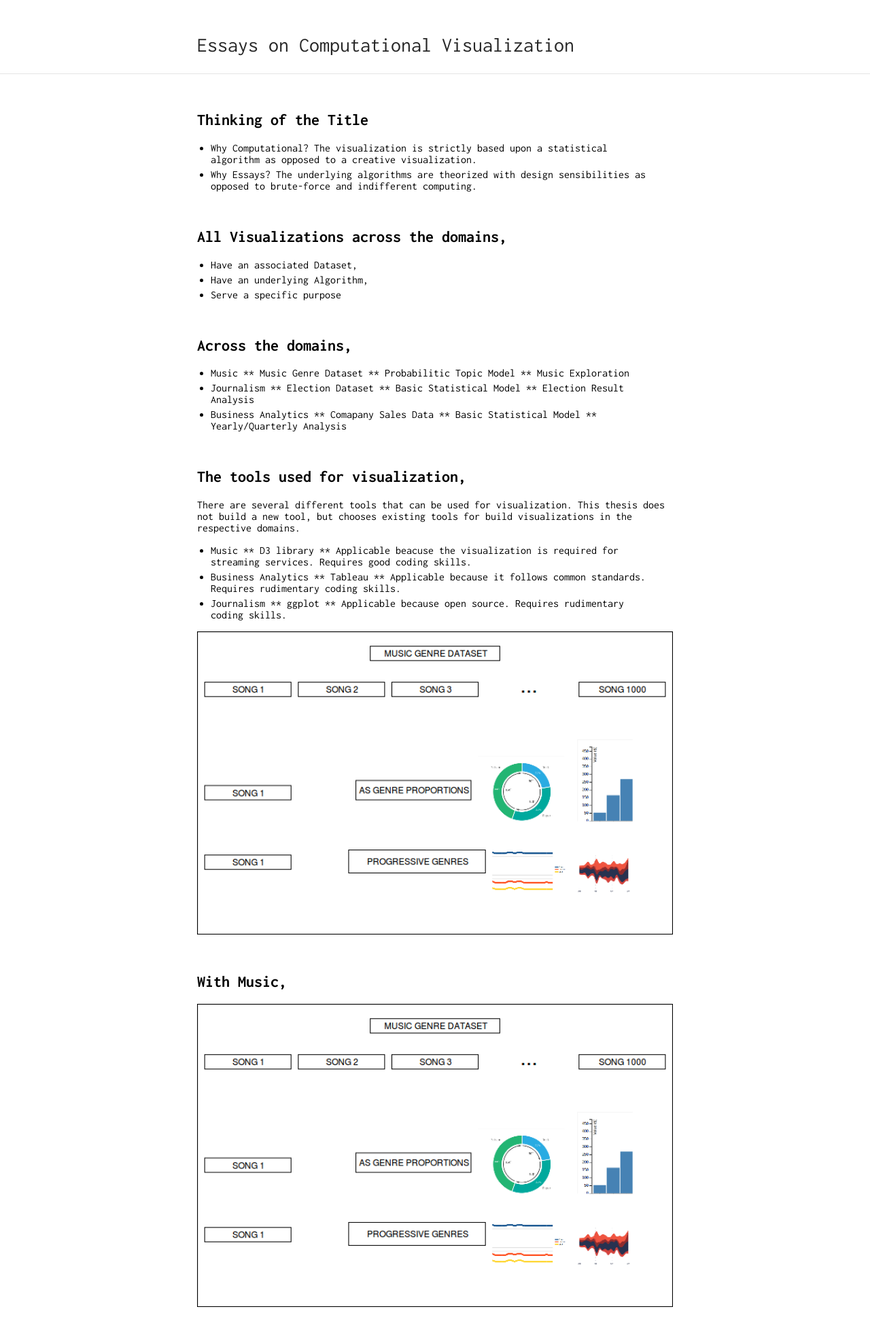
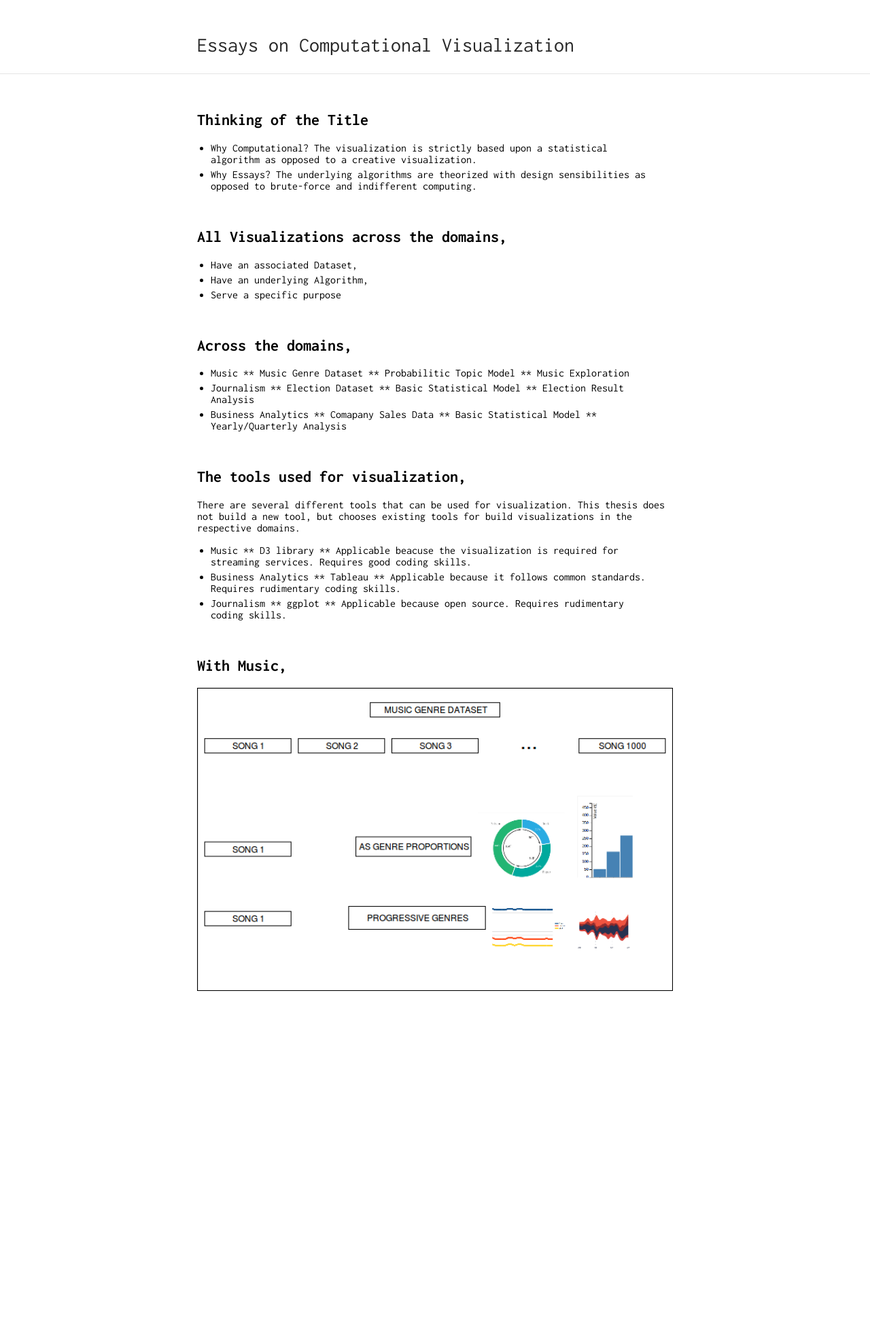
Before and after one commit to panda-swaroop/panda-swaroop.github.io, a Jekyll site: the page built from index.md, in a window 1280 px wide. Shown: the whole page at 68% size. Built offline with Jekyll 4.4.1, drawn with Linux system fonts in a browser that asks for light colours; after the commit the page ends 1511 px from its top, so only the background shows below that.

Commit message:
Update index.md

```diff
--- a/index.md
+++ b/index.md
@@ -46,8 +46,6 @@ There are several different tools that can be used for visualization. This thesi
 * Journalism ** ggplot ** Applicable because open source. Requires rudimentary coding skills.
 
 
-<img src="Image2.png">
-
 <br>
 
 ## With Music,
```
